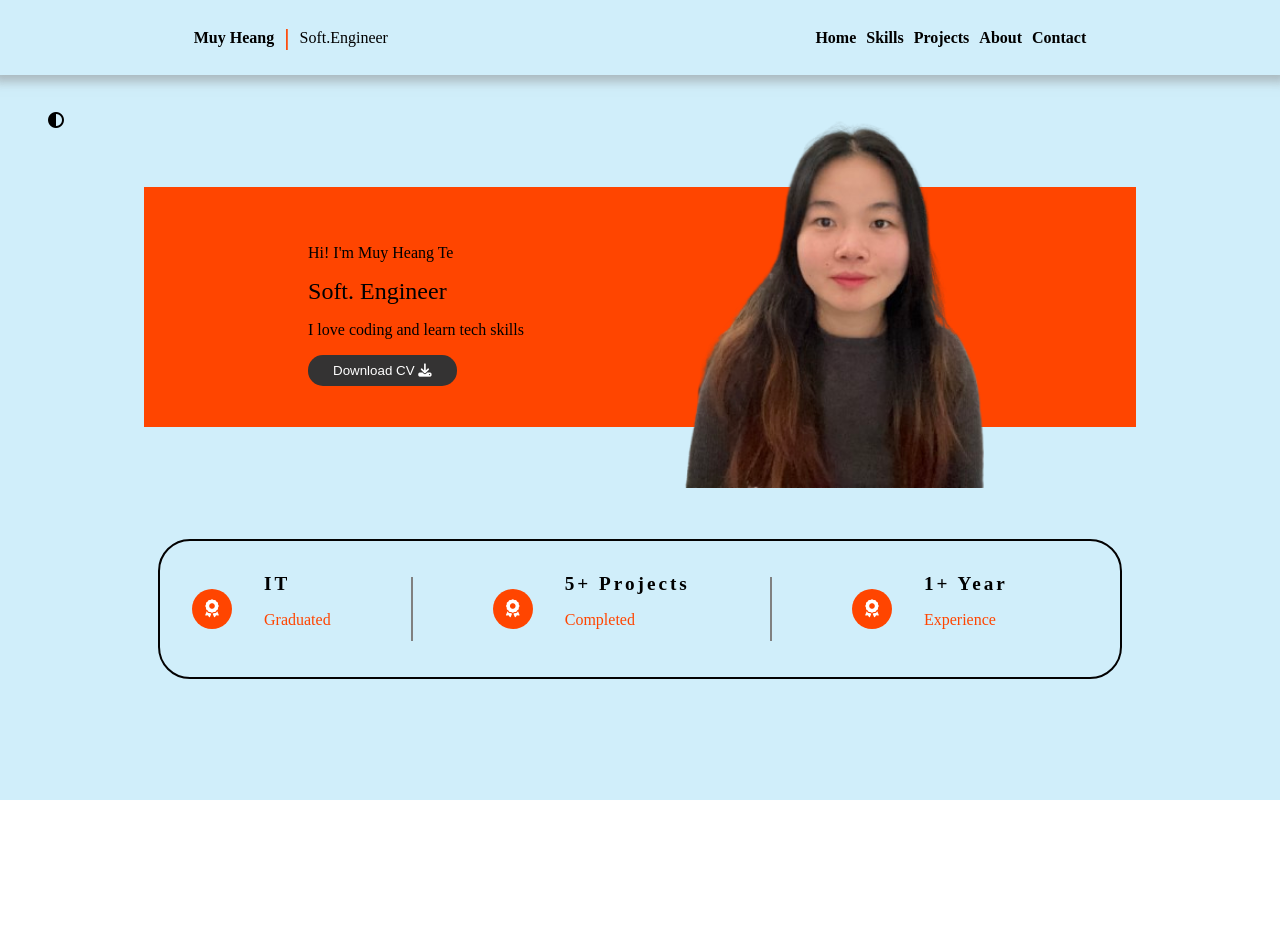
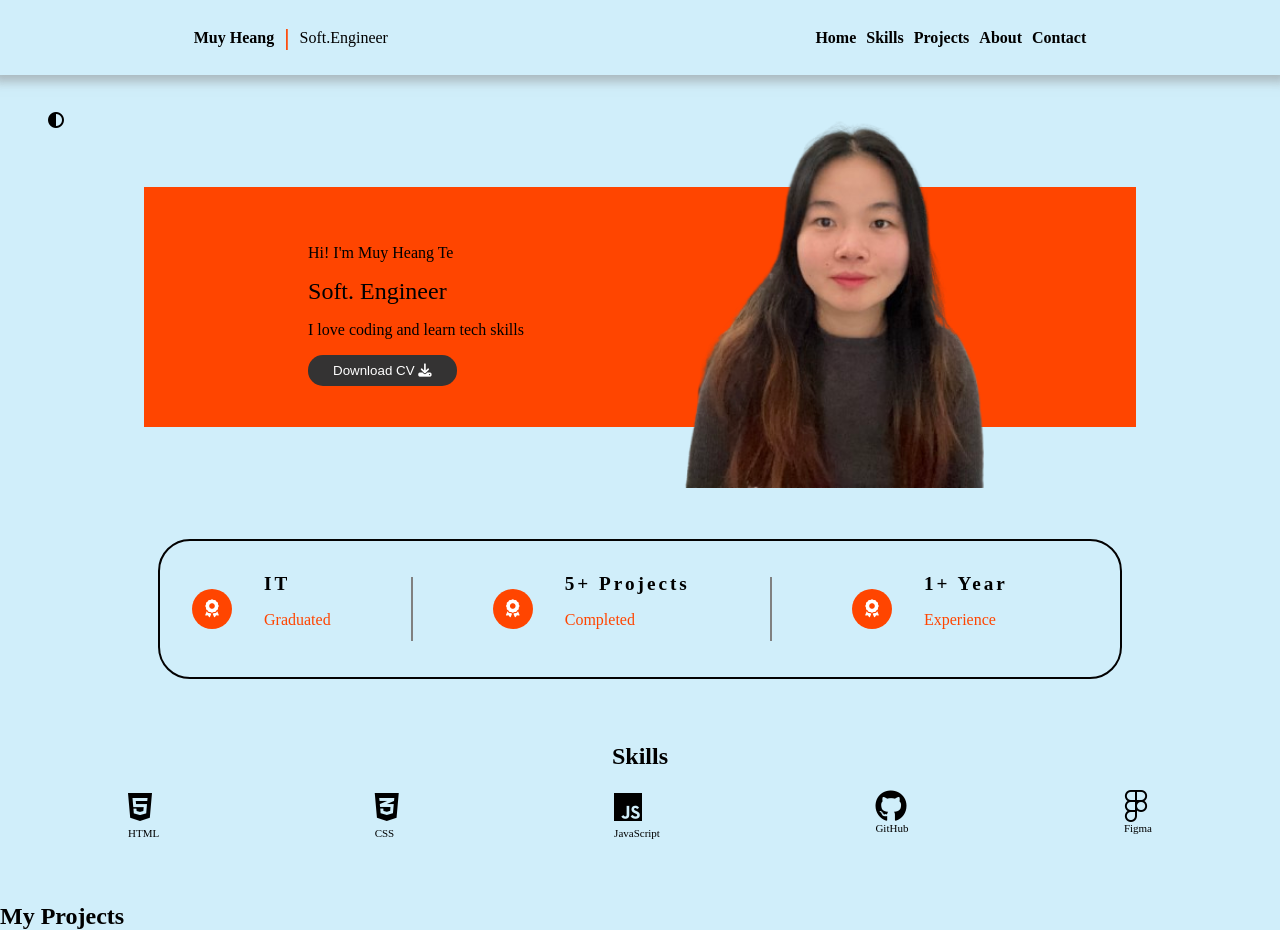
Before and after one commit to MuyheangTe/portfolio, a plain HTML site: page index.html in a window 1280 px wide. Before the commit the page ends 800 px from the top, so only its background shows below. Drawn offline with Linux system fonts and the light colour scheme; a web font is replaced by a local one.

Commit message:
Add skills section

```diff
--- a/index.html
+++ b/index.html
@@ -49,7 +49,7 @@
       </div>
       <!-- hero-section -->
 
-      <div class="hero container">
+      <div class="hero container grid">
         <div class="myself">
           <p>Hi! <span class="joti-one-regular">I'm Muy Heang Te</span></p>
           <p class="joti-one-regular" style="font-size: 1.5rem; margin: 0">
@@ -101,7 +101,23 @@
         <div class="flex-content"></div>
       </section>
       <!-- Skills section -->
+      <div class="skills">
+        <h2 class="skill-title"><span> Skills </span></h2>
+        <div class="container skills-container">
+          <div><i><i class="fa-brands fa-html5"></i></i> <span>HTML</span></div>
+          <div><i><i class="fa-brands fa-css3-alt"></i></i> <span>CSS</span></div>
+          <div><i><i class="fa-brands fa-js"></i></i> <span>JavaScript</span></div>
+          <div><i class="fa-brands fa-github"></i><i></i> <span>GitHub</span></div>
+          <div></i><i class="fa-brands fa-figma"></i><i></i> <span>Figma</span></div>
+        </div>
+      </div>
+
       <!-- Projects section -->
+      <section class="preojects">
+        <h2 class="section-title"><span>My Projects</span></h2>
+        <div class="grid project-container"></div>
+
+      </section>
       <!-- About me -->
       <!-- Contact me -->
       <!-- Footer section -->
--- a/style.css
+++ b/style.css
@@ -57,12 +57,15 @@ body {
   transition: all 0.3s;
 }
 /* hero section */
+.grid {
+  grid-template-areas: "left right";
+}
 .hero {
   margin: 7rem auto;
   width: 70%;
   height: 9rem;
   background: orangered;
-  grid-template-areas: "left right";
+
   padding: 3rem;
   align-items: center;
   position: relative;
@@ -133,6 +136,28 @@ body {
   letter-spacing: 3px;
   font-weight: bolder;
 }
+/* skills */
+.skills {
+  margin: 4rem 0;
+}
+.skills h2 {
+  display: flex;
+  justify-content: center;
+}
+.skills-container {
+  display: flex;
+  justify-content: space-between;
+}
+.skills-container div {
+  display: flex;
+  flex-direction: column;
+}
+.skills-container div i {
+  font-size: 2rem;
+}
+.skills-container div span {
+  font-size: 11px;
+}
 /* applying dark mode */
 #darkMode:checked + .wrapper {
   background-color: var(--dark-bg);
```
